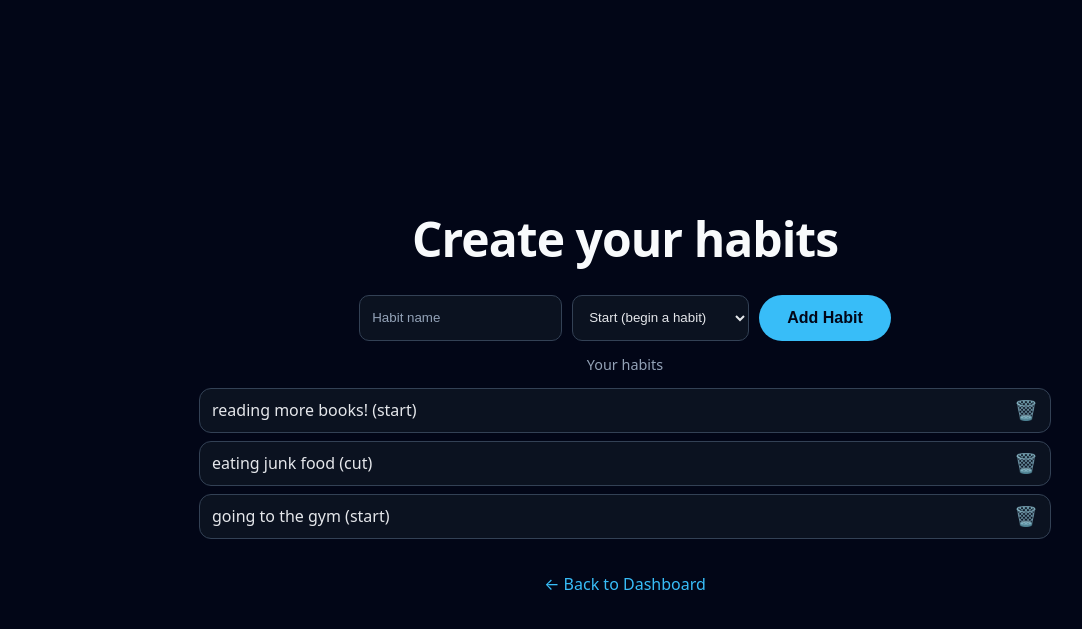
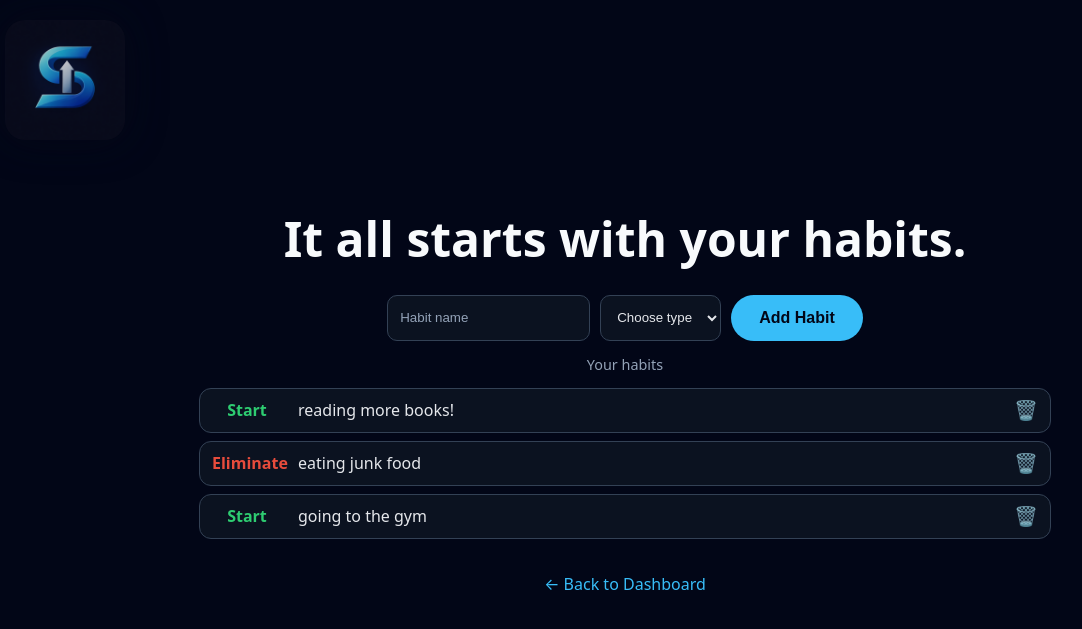
Before and after one commit to egonzalezrg/DailySystem, a Flask app: page /habits in a window 1280 px wide. Shown: the top 629 px of the page, without its empty margins (15-1097 px from the left). Run offline with Flask 3, Linux system fonts and the light colour scheme; data comes from the database, SQL or seed files in the repository; both versions use the stored data as it was after the commit.

Commit message:
fix: resolve minor bugs

```diff
--- a/static/styles.css
+++ b/static/styles.css
@@ -1,13 +1,30 @@
-/* static/styles.css */
+/* top-left logo */
+.top-bar {
+  position: absolute;
+  top: 20px;
+  left: 20px;
+}
 
-/* basic reset */
+.logo {
+  height: 120px;
+  opacity: 0.75;
+  cursor: pointer;
+  filter: drop-shadow(0 0 20px rgba(2, 6, 23, 0.8));
+  border-radius: 20px;
+}
+
+.logo:hover {
+  transform: scale(1.03);
+}
+
+/*  RESET */
 * {
   box-sizing: border-box;
   margin: 0;
   padding: 0;
 }
 
-/* page layout */
+/*  PAGE LAYOUT  */
 body {
   min-height: 100vh;
   display: flex;
@@ -28,25 +45,8 @@ body {
 h1 {
   font-size: 3rem;
   font-weight: 700;
-  letter-spacing: -0.02em;
   margin-bottom: 24px;
   color: #f8fafc;
-}
-
-/* text blocks */
-.quote {
-  font-size: 1.15rem;
-  line-height: 1.7;
-  color: #cbd5f5;
-  margin-bottom: 40px;
-}
-
-.quote span {
-  display: block;
-  margin-top: 16px;
-  font-size: 0.95rem;
-  color: #94a3b8;
-  font-style: italic;
 }
 
 .subtitle {
@@ -55,26 +55,18 @@ h1 {
   color: #94a3b8;
 }
 
-/* buttons and links */
-.actions {
-  margin-top: 20px;
-  display: flex;
-  gap: 12px;
-  justify-content: center;
-  flex-wrap: wrap;
-}
-
+/*  BUTTONS / LINKS  */
 .btn {
   display: inline-block;
   padding: 14px 28px;
   font-size: 1rem;
   font-weight: 600;
   border-radius: 999px;
-  border: none;
-  cursor: pointer;
   background: #38bdf8;
   color: #020617;
   text-decoration: none;
+  border: none;
+  cursor: pointer;
 }
 
 .btn:hover {
@@ -88,7 +80,7 @@ h1 {
   text-decoration: none;
 }
 
-/* forms */
+/*  FORMS  */
 .form-row {
   margin: 22px auto 10px;
   display: flex;
@@ -110,15 +102,18 @@ input::placeholder {
   color: #94a3b8;
 }
 
-/* habit list */
+/*  HABITS LIST (/habits)  */
 .list {
   list-style: none;
   margin-top: 14px;
   padding: 0;
-  text-align: left;
 }
 
-.list li {
+/* each habit row */
+.habit-item {
+  display: flex;
+  align-items: center;
+  gap: 10px;
   padding: 10px 12px;
   border: 1px solid #334155;
   border-radius: 12px;
@@ -126,7 +121,46 @@ input::placeholder {
   background: #0b1220;
 }
 
-/* table */
+/* Start / Eliminate label */
+.habit-item .tag {
+  display: inline-block;
+  width: 70px;
+  white-space: nowrap;
+  font-weight: 600;
+}
+
+/* label colors */
+.tag.start {
+  color: #2ecc71;
+}
+
+.tag.eliminate {
+  color: #e74c3c;
+}
+
+/* habit text */
+.habit-name {
+  margin-left: 6px;
+}
+
+/* delete button */
+.delete-form {
+  margin-left: auto;
+}
+
+.trash-btn {
+  border: none;
+  background: transparent;
+  cursor: pointer;
+  font-size: 1.2rem;
+  opacity: 0.85;
+}
+
+.trash-btn:hover {
+  opacity: 1;
+}
+
+/*  TABLE (/table)  */
 .table-wrap {
   width: 100%;
   overflow-x: auto;
@@ -136,7 +170,6 @@ input::placeholder {
 table {
   width: 100%;
   border-collapse: collapse;
-  margin-top: 10px;
 }
 
 th,
@@ -146,12 +179,12 @@ td {
 }
 
 th {
+  background: #0b1220;
   color: #cbd5f5;
   font-weight: 600;
-  background: #0b1220;
 }
 
-/* highlight today */
+/* today highlight */
 .today {
   background: #38bdf8;
   color: #020617;
@@ -166,7 +199,18 @@ th {
   cursor: pointer;
 }
 
-/* week navigation */
+/* Type column */
+.type-col {
+  width: 140px;
+  text-align: center;
+}
+
+/* table tags must not have fixed width */
+.type-col .tag {
+  width: auto;
+}
+
+/*  WEEK NAV  */
 .week-nav {
   margin: 12px 0 18px;
   display: flex;
@@ -174,31 +218,3 @@ th {
   justify-content: center;
   flex-wrap: wrap;
 }
-
-.no-gap {
-  margin: 0;
-}
-
-/* delete habit row */
-.habit-item {
-  display: flex;
-  justify-content: space-between;
-  align-items: center;
-  gap: 12px;
-}
-
-.delete-form {
-  margin: 0;
-}
-
-.trash-btn {
-  border: none;
-  background: transparent;
-  cursor: pointer;
-  font-size: 1.2rem;
-  opacity: 0.85;
-}
-
-.trash-btn:hover {
-  opacity: 1;
-}
--- a/templates/habits.html
+++ b/templates/habits.html
@@ -7,14 +7,17 @@
 </head>
 <body>
   <div class="container">
-    <h1>Create your habits</h1>
+    <h1>It all starts with your habits.</h1>
 
     <form method="POST" class="form-row">
-      <input type="text" name="name" placeholder="Habit name" required>
+      <input type="text" name="name" placeholder="Habit name" required oninput="this.value = this.value.toLowerCase()">
 
       <select name="type" required>
-        <option value="start">Start (begin a habit)</option>
-        <option value="cut">Cut (eliminate a habit)</option>
+        <option value="" disabled selected hidden>
+          Choose type
+        </option>
+        <option value="start">To Start</option>
+        <option value="cut">To Eliminate</option>
       </select>
 
       <button class="btn" type="submit">Add Habit</button>
@@ -25,7 +28,13 @@
     <ul class="list">
       {% for h in habits %}
         <li class="habit-item">
-          <span>{{ h["name"] }} ({{ h["type"] }})</span>
+          {% if h["type"] == "start" %}
+            <span class="tag start">Start</span>
+          {% else %}
+            <span class="tag eliminate">Eliminate</span>
+          {% endif %}
+
+          <span class="habit-name">{{ h["name"] }}</span>
 
           <form method="POST" action="/habits/delete" class="delete-form">
             <input type="hidden" name="habit_id" value="{{ h['id'] }}">
@@ -42,4 +51,9 @@
     <a class="link" href="/system">← Back to Dashboard</a>
   </div>
 </body>
+<header class="top-bar">
+  <a href="/" class="logo-link">
+    <img src="{{ url_for('static', filename='logo.png') }}" alt="Logo" class="logo">
+  </a>
+</header>
 </html>
--- a/templates/system.html
+++ b/templates/system.html
@@ -22,4 +22,9 @@
     <a class="link" href="/">← Back Home</a>
   </div>
 </body>
+<header class="top-bar">
+  <a href="/" class="logo-link">
+    <img src="{{ url_for('static', filename='logo.png') }}" alt="Logo" class="logo">
+  </a>
+</header>
 </html>
```
Also changed, not shown: templates/index.html (+9 -4 lines), templates/table.html (+15 -2 lines), static/logo.png (added), tracker.db (added).
